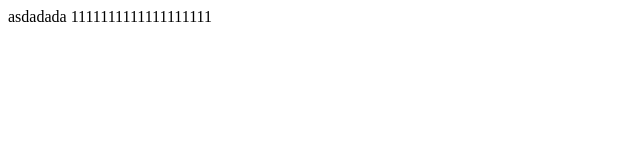
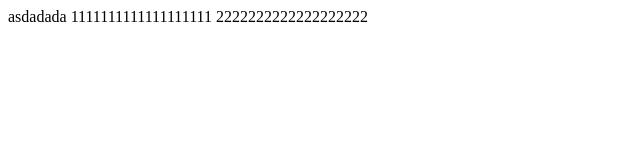
Before and after one commit to bygabrielmendes/fazendosozinho, a plain HTML site: page fazendosozinho/index.html in a window 1280 px wide. Shown: the whole page, without its empty margins (0-640 px from the left). Drawn offline with Linux system fonts and the light colour scheme.

Commit message:
2222222222222

```diff
--- a/fazendosozinho/index.html
+++ b/fazendosozinho/index.html
@@ -8,5 +8,6 @@
 <body>
     <p1>asdadada</p1>
     <p2>1111111111111111111</p2>
+    <p3>2222222222222222222</p3>
 </body>
 </html>
```
